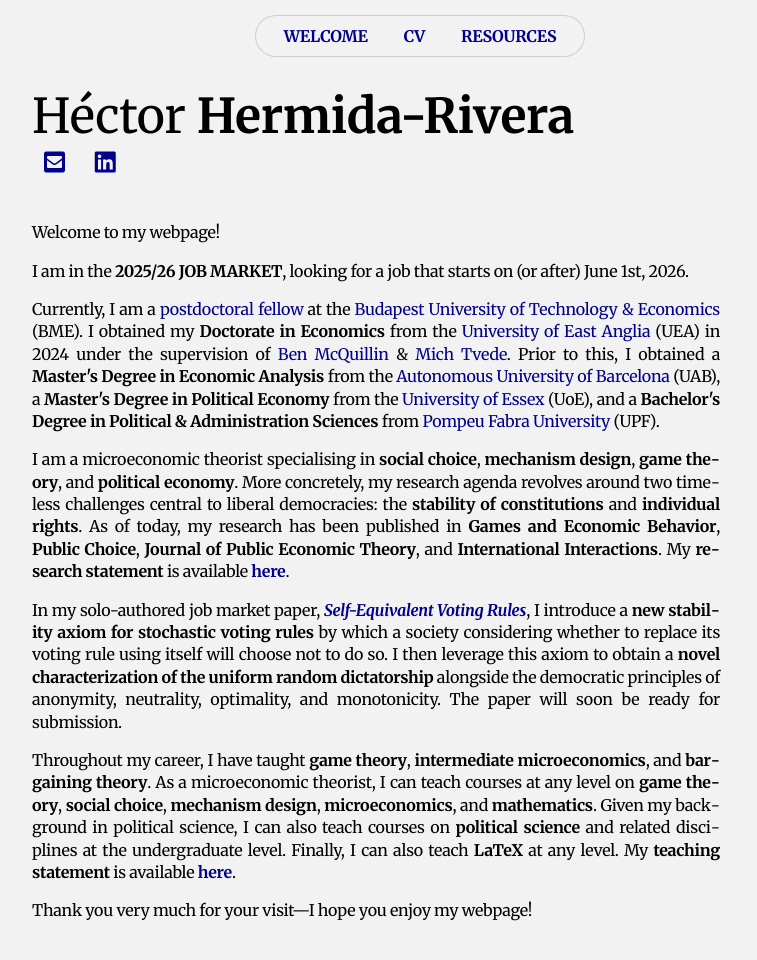
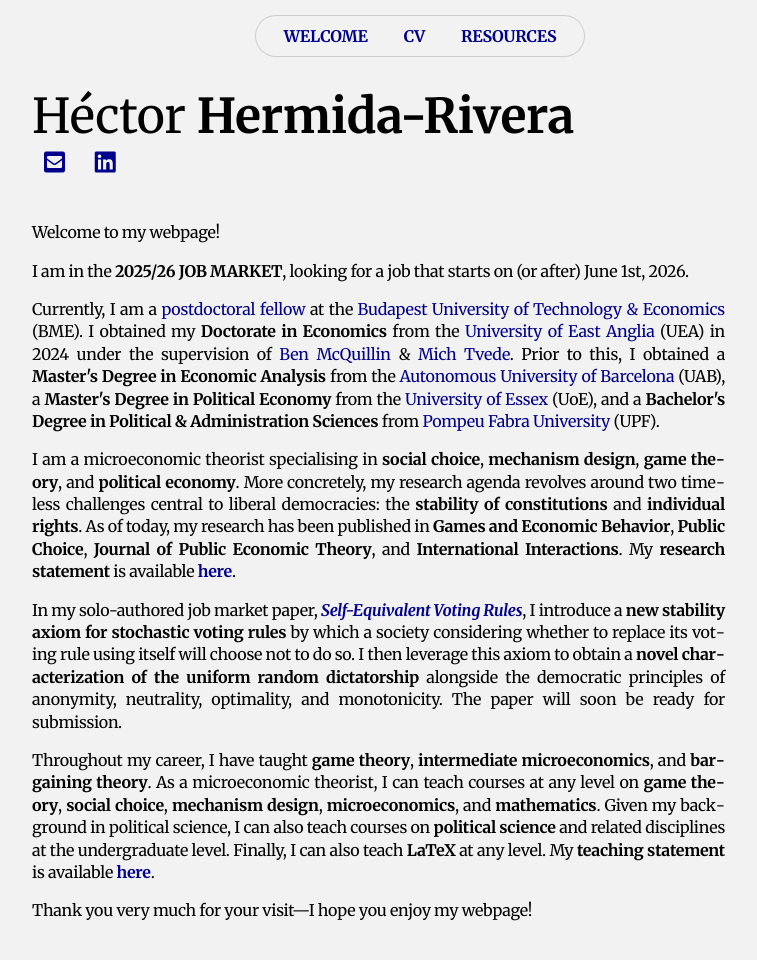
Before and after one commit to HectorHermidaRivera/hectorhermidarivera.github.io, a Jekyll site: the page built from index.md, in a window 1280 px wide and 978 px high. Shown: the top 960 px of the window, without its empty margins (220-977 px from the left). Built offline with Jekyll 4.4.1, drawn with Linux system fonts in a browser that asks for light colours; a style sheet for code colours, icons or effects is not loaded.

Commit message:
Update index.md

```diff
--- a/index.md
+++ b/index.md
@@ -39,7 +39,7 @@ title: Héctor Hermida-Rivera
     </a>
   </div>
 
-<div class="two-column" style="box-sizing: border-box; padding-right: 171px;">
+<div class="two-column" style="box-sizing: border-box; padding-right: 166px;">
   <div class="label"></div>
   <div class="value">
   <p>Welcome to my webpage!</p>
```
